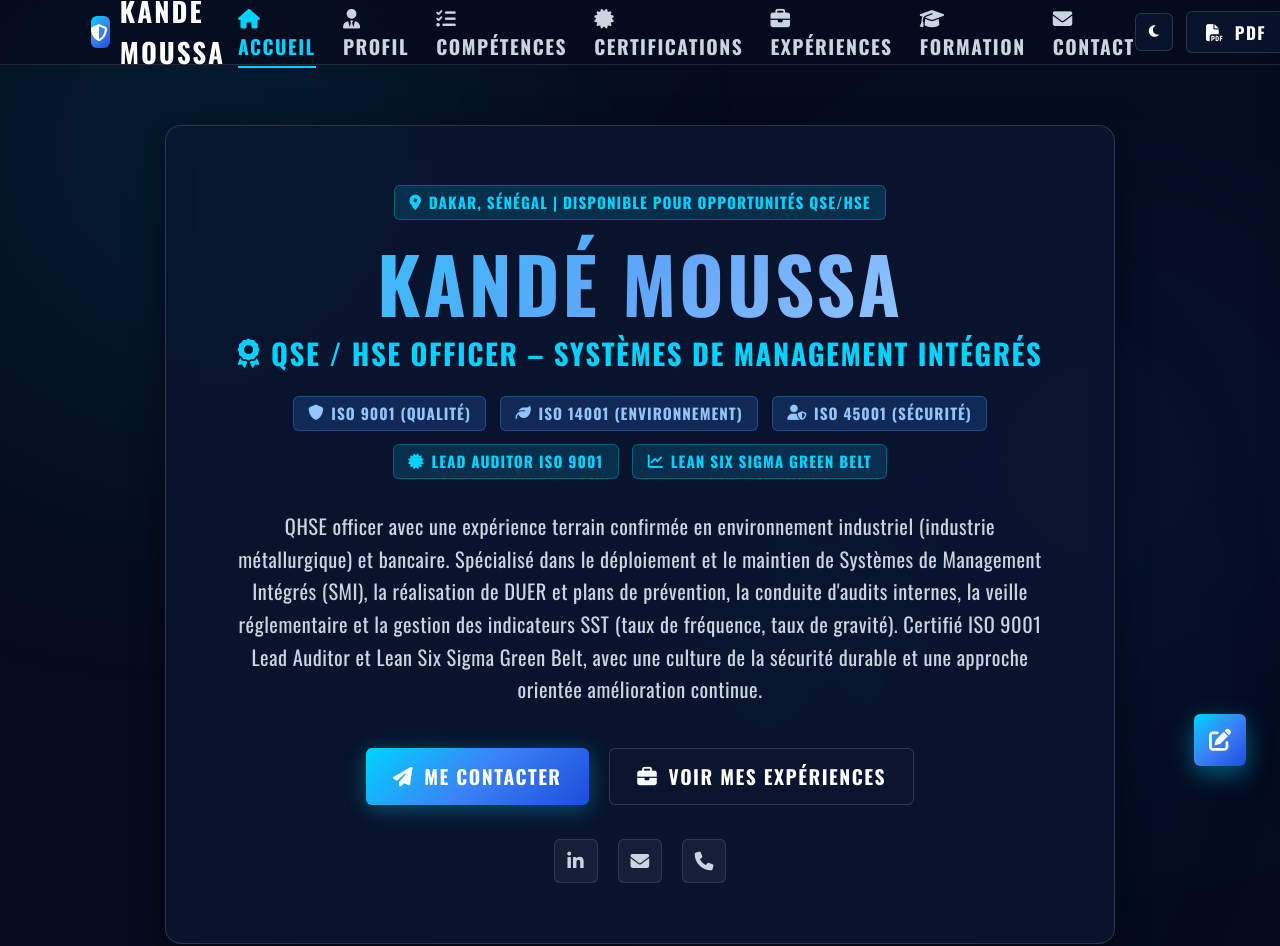
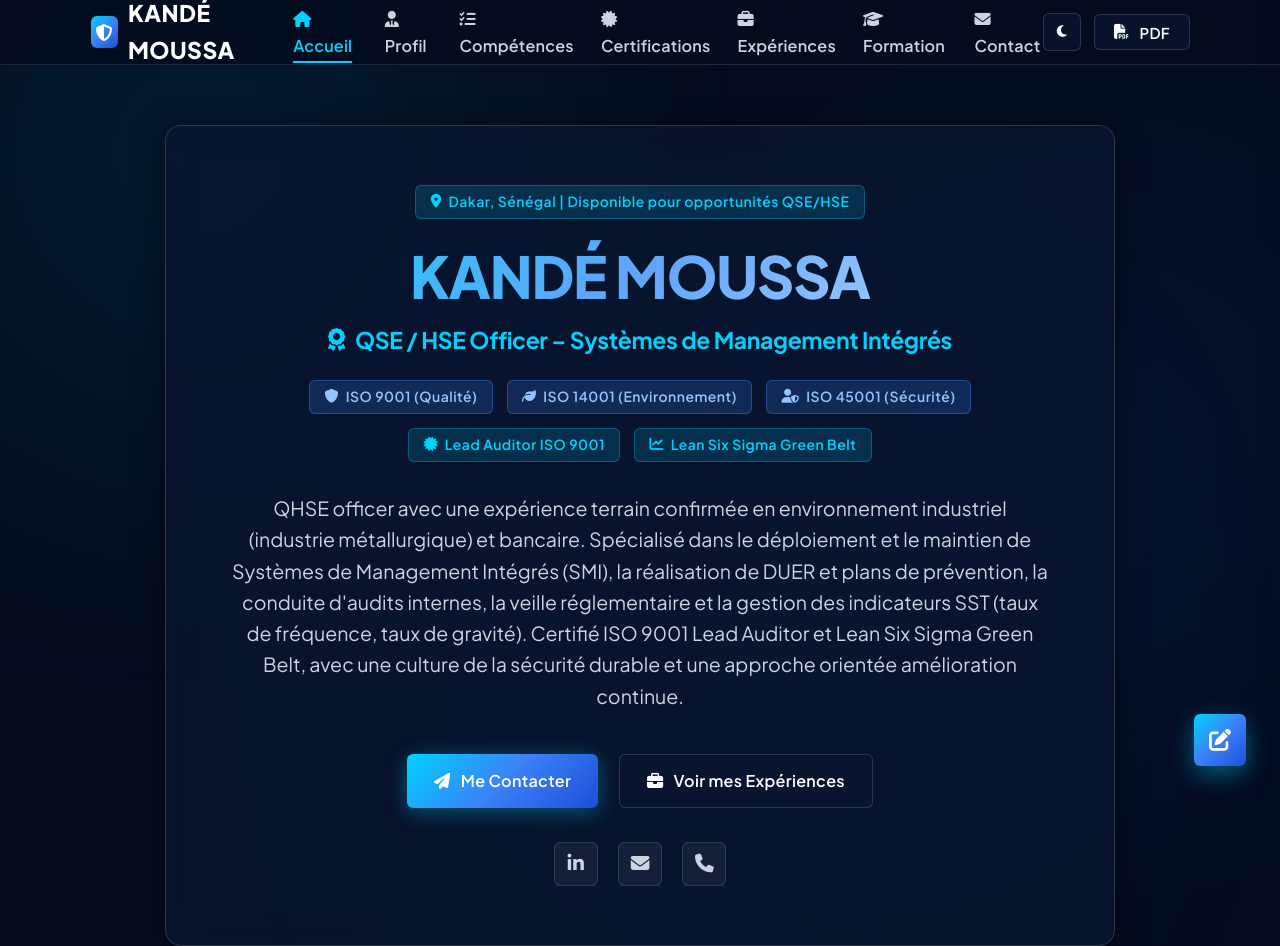
Before and after one commit to KandeMoussa2/CV-Kande-Moussa, a plain HTML site: page index.html in a window 1280 px wide. Shown: the top 946 px of the page. Drawn offline with nearby package versions, Linux system fonts and the light colour scheme.

Commit message:
Restore Plus Jakarta Sans typography while maintaining Marine Navy layout

```diff
--- a/index.html
+++ b/index.html
@@ -6,10 +6,10 @@
   <title>KANDÉ MOUSSA | QSE / HSE Officer – Systèmes de Management Intégrés</title>
   <meta name="description" content="CV digital et vitrine professionnelle de KANDÉ MOUSSA, QSE / HSE Officer certifié ISO 9001 Lead Auditor et Lean Six Sigma Green Belt. Spécialisé en SMI (ISO 9001, 14001, 45001), DUER et Audits.">
 
-  <!-- Google Fonts (Oswald fallback for Agency FB) -->
+  <!-- Google Fonts (Plus Jakarta Sans) -->
   <link rel="preconnect" href="https://fonts.googleapis.com">
   <link rel="preconnect" href="https://fonts.gstatic.com" crossorigin>
-  <link href="https://fonts.googleapis.com/css2?family=Oswald:wght@400;500;600;700&family=Plus+Jakarta+Sans:wght@400;500;600;700&display=swap" rel="stylesheet">
+  <link href="https://fonts.googleapis.com/css2?family=Plus+Jakarta+Sans:wght@400;500;600;700;800&display=swap" rel="stylesheet">
 
   <!-- FontAwesome 6 Icons CDN -->
   <link rel="stylesheet" href="https://cdnjs.cloudflare.com/ajax/libs/font-awesome/6.4.0/css/all.min.css">
--- a/styles.css
+++ b/styles.css
@@ -1,15 +1,15 @@
 /* ==========================================================================
    KANDÉ MOUSSA - CV Web Digital & Vitrine Professionnelle QHSE
-   Design: Marine Navy Blue Theme (#050c1e) & Agency FB Typography
+   Design: Marine Navy Blue Theme (#050c1e) & Plus Jakarta Sans Typography
    ========================================================================== */
 
-/* Import Google Fonts (Oswald as web fallback for Agency FB) */
-@import url('https://fonts.googleapis.com/css2?family=Oswald:wght@400;500;600;700&family=Plus+Jakarta+Sans:wght@400;500;600;700&display=swap');
+/* Import Google Fonts (Plus Jakarta Sans) */
+@import url('https://fonts.googleapis.com/css2?family=Plus+Jakarta+Sans:wght@400;500;600;700;800&display=swap');
 
 :root {
-  /* Police principale : Agency FB avec Oswald & sans-serif en secours */
-  --font-heading: 'Agency FB', 'Oswald', 'Plus Jakarta Sans', sans-serif;
-  --font-body: 'Agency FB', 'Oswald', 'Plus Jakarta Sans', sans-serif;
+  /* Police principale : Plus Jakarta Sans (Moderne & Lisible) */
+  --font-heading: 'Plus Jakarta Sans', system-ui, -apple-system, sans-serif;
+  --font-body: 'Plus Jakarta Sans', system-ui, -apple-system, sans-serif;
 
   /* Palette de Couleur - Bleu Marin Deep Navy */
   --bg-primary: #050c1e;        /* Deep Navy Blue */
@@ -91,8 +91,8 @@ body {
   font-family: var(--font-body);
   background-color: var(--bg-primary);
   color: var(--text-primary);
-  line-height: 1.5;
-  letter-spacing: 0.5px;
+  line-height: 1.6;
+  letter-spacing: normal;
   overflow-x: hidden;
   transition: background-color var(--transition-normal), color var(--transition-normal);
 }
@@ -141,13 +141,12 @@ a {
   z-index: 1;
 }
 
-/* Typographie Agency FB */
+/* Typographie Moderne - Plus Jakarta Sans */
 h1, h2, h3, h4, h5, h6 {
   font-family: var(--font-heading);
-  text-transform: uppercase;
-  letter-spacing: 1.5px;
+  letter-spacing: -0.015em;
   font-weight: 700;
-  line-height: 1.1;
+  line-height: 1.25;
   color: var(--text-primary);
 }
 
@@ -167,24 +166,24 @@ h1, h2, h3, h4, h5, h6 {
   background: rgba(0, 210, 255, 0.12);
   border: 1px solid rgba(0, 210, 255, 0.3);
   color: var(--accent-primary);
-  font-size: 0.95rem;
-  font-weight: 700;
+  font-size: 0.85rem;
+  font-weight: 600;
   text-transform: uppercase;
-  letter-spacing: 1.5px;
+  letter-spacing: 1px;
   margin-bottom: 0.8rem;
 }
 
 .section-title {
-  font-size: 2.8rem;
+  font-size: 2.3rem;
+  letter-spacing: -0.02em;
   margin-bottom: 0.8rem;
 }
 
 .section-subtitle {
   color: var(--text-secondary);
-  font-size: 1.15rem;
+  font-size: 1.1rem;
   max-width: 700px;
   margin-bottom: 2.5rem;
-  letter-spacing: 0.5px;
 }
 
 /* Boutons & Badges */
@@ -195,11 +194,10 @@ h1, h2, h3, h4, h5, h6 {
   gap: 0.6rem;
   padding: 0.75rem 1.6rem;
   border-radius: var(--radius-sm);
-  font-family: var(--font-heading);
-  font-weight: 700;
-  font-size: 1.15rem;
-  text-transform: uppercase;
-  letter-spacing: 1.5px;
+  font-family: var(--font-body);
+  font-weight: 600;
+  font-size: 0.95rem;
+  letter-spacing: 0.3px;
   cursor: pointer;
   transition: all var(--transition-fast);
   border: none;
@@ -245,7 +243,7 @@ h1, h2, h3, h4, h5, h6 {
 
 .btn-sm {
   padding: 0.45rem 1.1rem;
-  font-size: 1rem;
+  font-size: 0.88rem;
 }
 
 .badge {
@@ -254,11 +252,10 @@ h1, h2, h3, h4, h5, h6 {
   gap: 0.4rem;
   padding: 0.3rem 0.85rem;
   border-radius: var(--radius-sm);
-  font-size: 0.9rem;
-  font-family: var(--font-heading);
-  font-weight: 700;
-  text-transform: uppercase;
-  letter-spacing: 1px;
+  font-size: 0.82rem;
+  font-family: var(--font-body);
+  font-weight: 600;
+  letter-spacing: 0.5px;
 }
 
 .badge-status {
@@ -309,9 +306,9 @@ h1, h2, h3, h4, h5, h6 {
 
 .logo {
   font-family: var(--font-heading);
-  font-size: 1.6rem;
-  font-weight: 700;
-  letter-spacing: 2px;
+  font-size: 1.35rem;
+  font-weight: 800;
+  letter-spacing: 0.5px;
   display: flex;
   align-items: center;
   gap: 0.6rem;
@@ -337,11 +334,10 @@ h1, h2, h3, h4, h5, h6 {
 }
 
 .nav-link {
-  font-family: var(--font-heading);
-  font-size: 1.15rem;
-  font-weight: 700;
-  text-transform: uppercase;
-  letter-spacing: 1.5px;
+  font-family: var(--font-body);
+  font-size: 0.95rem;
+  font-weight: 600;
+  letter-spacing: 0.2px;
   color: var(--text-secondary);
   transition: color var(--transition-fast);
   position: relative;
@@ -427,13 +423,14 @@ h1, h2, h3, h4, h5, h6 {
 }
 
 .hero-title {
-  font-size: 4.5rem;
-  letter-spacing: 3px;
+  font-size: 3.4rem;
+  letter-spacing: -0.02em;
+  font-weight: 800;
   margin-bottom: 0.8rem;
 }
 
 .hero-subtitle {
-  font-size: 1.7rem;
+  font-size: 1.35rem;
   color: var(--accent-primary);
   font-weight: 700;
   margin-bottom: 1.5rem;
@@ -453,7 +450,7 @@ h1, h2, h3, h4, h5, h6 {
 }
 
 .hero-description {
-  font-size: 1.2rem;
+  font-size: 1.15rem;
   color: var(--text-secondary);
   margin: 0 auto 2.5rem;
   max-width: 820px;
@@ -524,19 +521,20 @@ h1, h2, h3, h4, h5, h6 {
 }
 
 .stat-number {
-  font-size: 3.2rem;
+  font-size: 2.8rem;
   font-family: var(--font-heading);
-  font-weight: 700;
+  font-weight: 800;
+  letter-spacing: -0.02em;
   line-height: 1;
   margin-bottom: 0.3rem;
 }
 
 .stat-label {
   color: var(--text-secondary);
-  font-size: 0.95rem;
-  font-family: var(--font-heading);
-  text-transform: uppercase;
-  letter-spacing: 1px;
+  font-size: 0.88rem;
+  font-family: var(--font-body);
+  font-weight: 600;
+  letter-spacing: 0.5px;
 }
 
 /* About Content */
@@ -1086,7 +1084,7 @@ h1, h2, h3, h4, h5, h6 {
 /* Responsive Media Queries */
 @media (max-width: 992px) {
   .hero-title {
-    font-size: 3.5rem;
+    font-size: 2.7rem;
   }
 
   .stats-grid {
@@ -1104,11 +1102,11 @@ h1, h2, h3, h4, h5, h6 {
 
 @media (max-width: 768px) {
   .hero-title {
-    font-size: 2.8rem;
+    font-size: 2.1rem;
   }
 
   .section-title {
-    font-size: 2.2rem;
+    font-size: 1.85rem;
   }
 
   .nav-menu {
```
